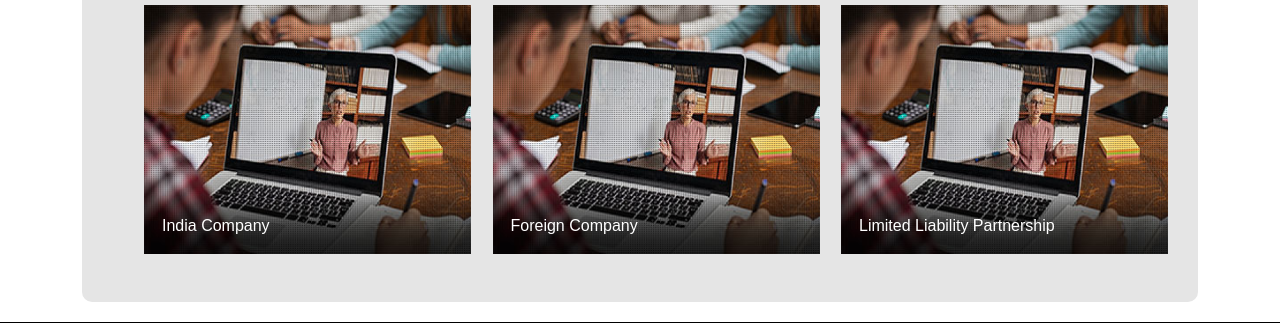
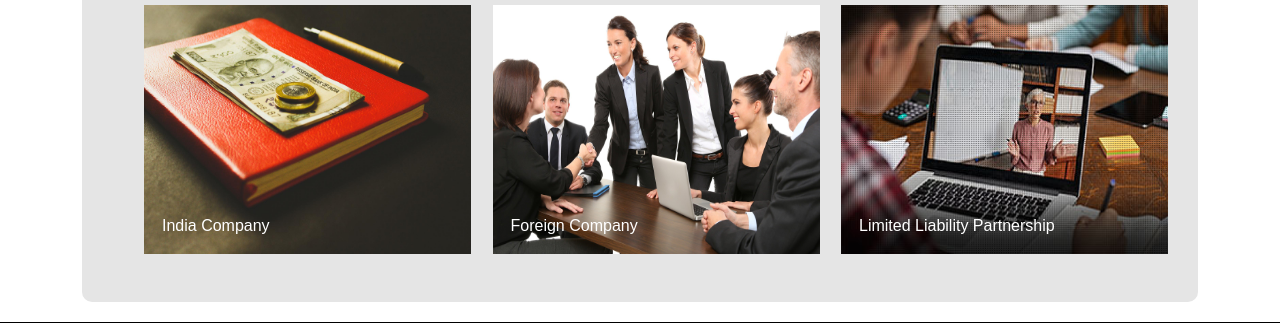
Before and after one commit to prajjal-saxena/caa, a plain HTML site: page business-setup-advorsary.html in a window 1280 px wide. Shown: the part 258-581 px from the top of the page. Drawn offline with nearby package versions, Linux system fonts and the light colour scheme.

Commit message:
Update business-setup-advorsary.html

```diff
--- a/business-setup-advorsary.html
+++ b/business-setup-advorsary.html
@@ -69,7 +69,7 @@
                     <li>
                         <a href="#">
                             <div class="name">
-                                <img src="img/education-elearning.jpg" alt="Healthcare &amp; Life science">
+                                <img src="img/india.jpg" alt="Healthcare &amp; Life science">
                                 <p>India Company </p>
                             </div>
                             <div class="over">
@@ -84,7 +84,7 @@
                     <li>
                         <a href="#">
                             <div class="name">
-                                <img src="img/education-elearning.jpg" alt="Healthcare &amp; Life science">
+                                <img src="img/foreign.jpg" alt="Healthcare &amp; Life science">
                                 <p>Foreign Company</p>
                             </div>
                             <div class="over">
```
